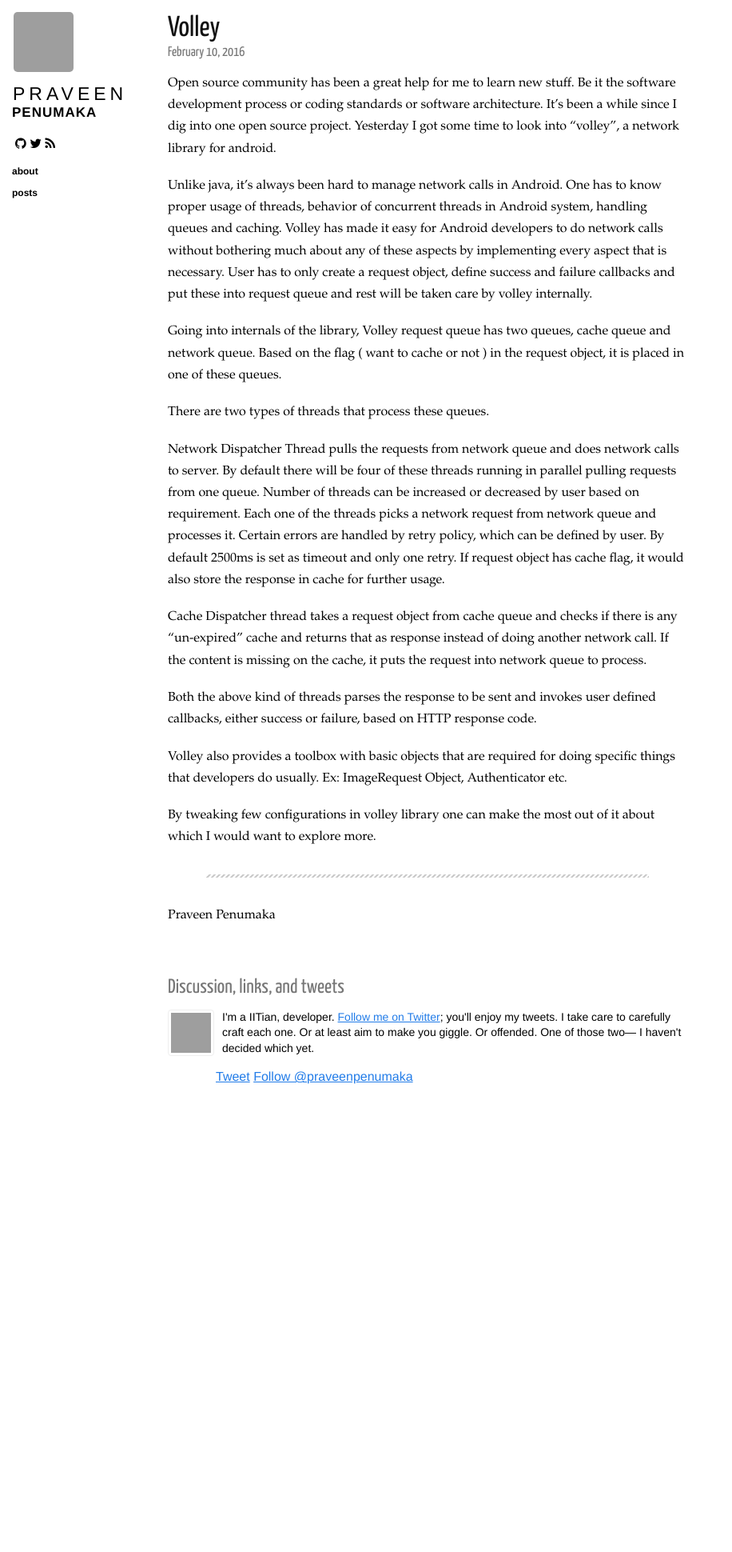
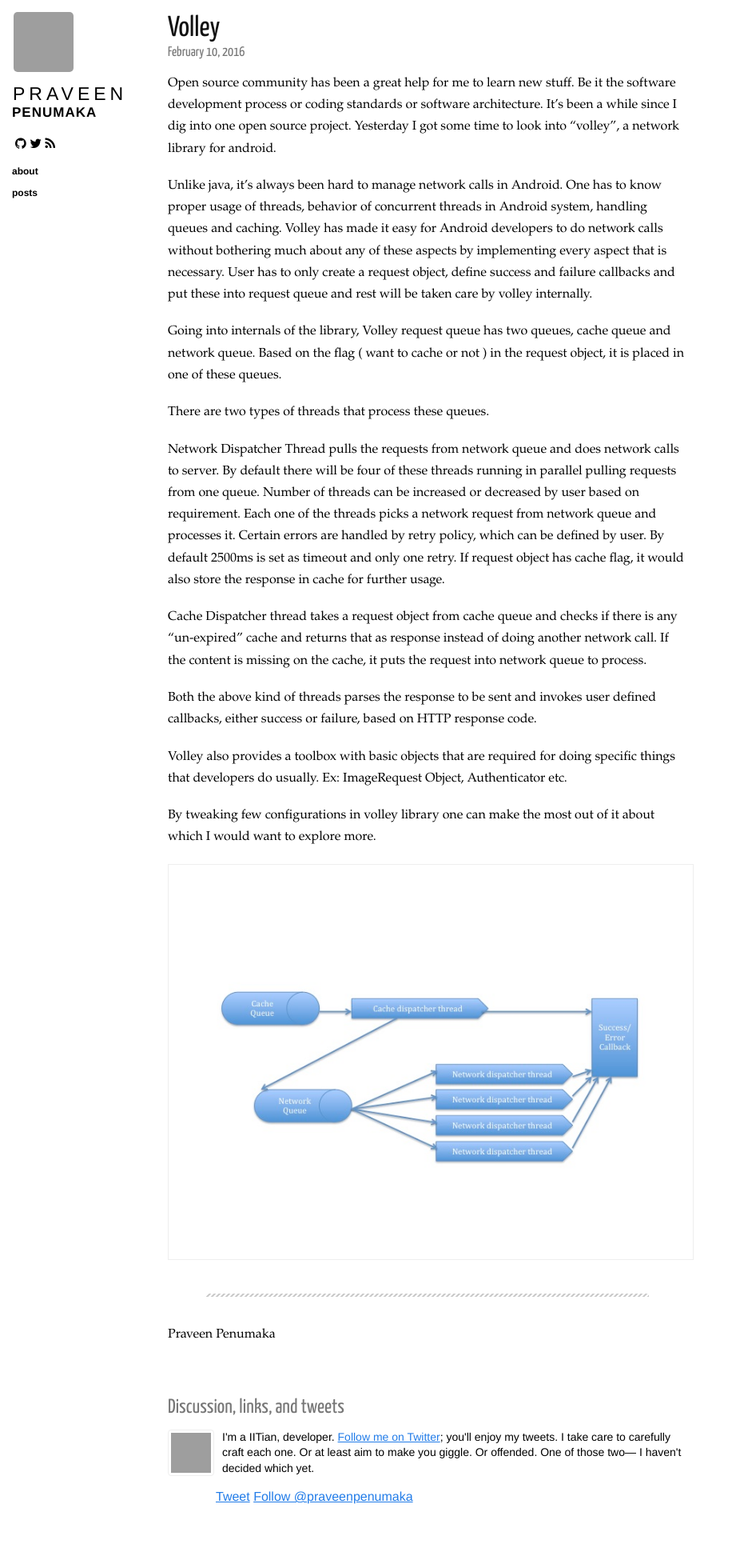
Before and after one commit to praveenpenumaka/praveenpenumaka.github.io, a Jekyll site: the page built from _posts/2016-02-10-volley.markdown, in a window 1280 px wide. Shown: the whole page at 80% size, without its empty margins (0-916 px from the left). Built offline with Jekyll 4.4.1, drawn with Linux system fonts in a browser that asks for light colours; nearby versions of some CDN libraries; Markdown is read by kramdown in place of the engine named in the settings; comment, search, counter and statistics services are not loaded; before the commit the page ends 1415 px from its top, so only the background shows below that; grey boxes are pictures that could not be loaded.

Commit message:
Architecture screenshot added

```diff
--- a/_posts/2016-02-10-volley.markdown
+++ b/_posts/2016-02-10-volley.markdown
@@ -23,6 +23,9 @@
 
 By tweaking few configurations in volley library one can make the most out of it about which I would want to explore more.
 
+
+![screenshot]({{ site.url }}/images/Slide1.jpg)
+
 ---
 
 Praveen Penumaka
```
Also changed, not shown: images/Slide1.jpg (added).
